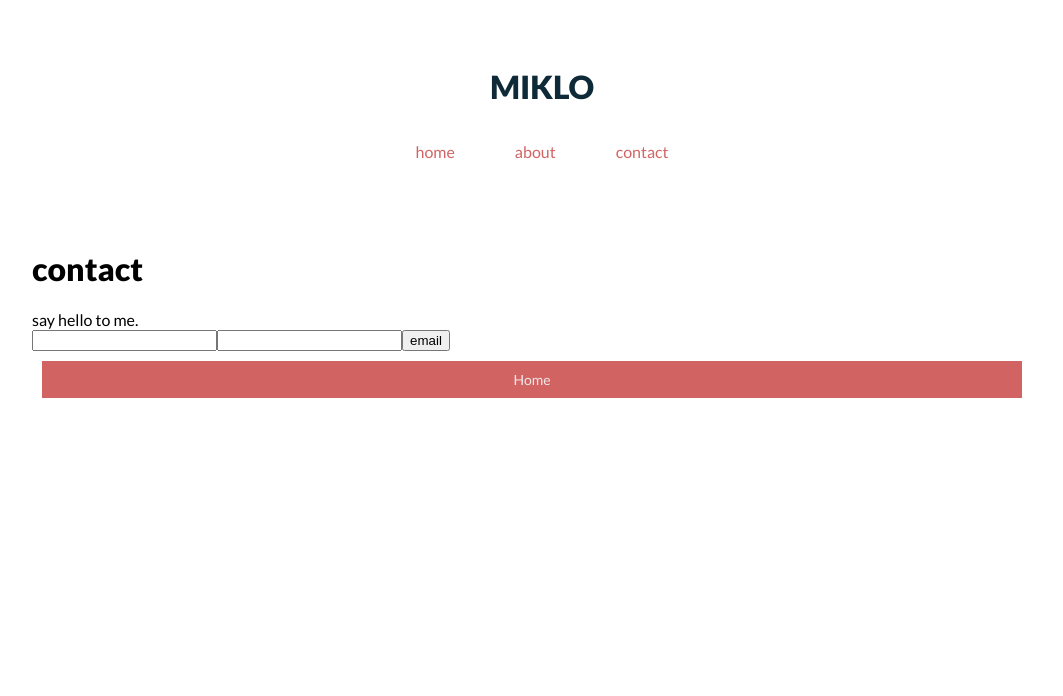
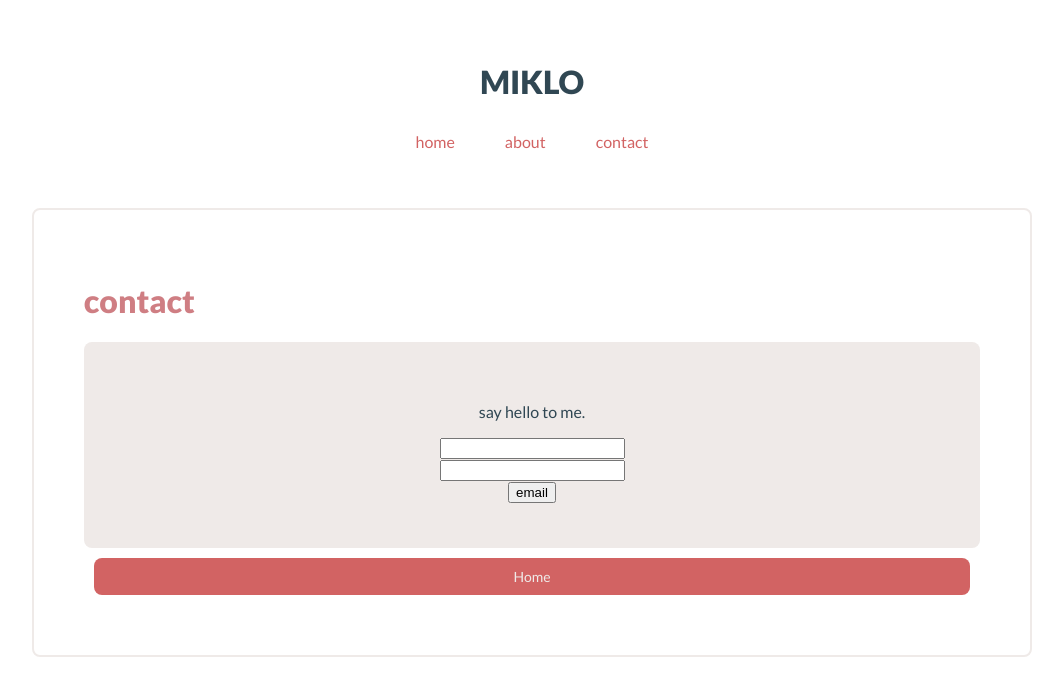
Before and after one commit to miklo88/React-Nav-Sass, a React (Create React App) app in the folder react-nav/: page /contact in a window 1280 px wide. Shown: the top 696 px of the page, without its empty margins (108-1171 px from the left). Built offline with nearby package versions, Linux system fonts and the light colour scheme.

Commit message:
basic component styling completed. skeleton is set

```diff
--- a/react-nav/src/components/about.js
+++ b/react-nav/src/components/about.js
@@ -1,5 +1,7 @@
 import React from "react";
 import { Link } from "react-router-dom";
+
+import "./about.scss";
 
 // footer
 const About = () => {
@@ -7,9 +9,10 @@ const About = () => {
     <div className='about-body'>
       <h1 className='about-title'>about</h1>
       <div className='about-container'>
-        the story about a man who is obsessed with making an impact.
+        <p>the story about a man who is obsessed with making an impact.</p>
+        {/* about-container */}
       </div>
-      {/* contact-body */}
+      {/* about-body */}
 
       {/* homepage button */}
       <Link className='back-home' to='/home'>
--- /dev/null
+++ b/react-nav/src/components/about.scss
@@ -0,0 +1,40 @@
+// // google font import
+@import url("https://fonts.googleapis.com/css?family=Lato:100,400,900&display=swap");
+
+// variable imports  //////////////////////////////////
+@import "../styles/variables.scss";
+// /* Color Theme Swatches in Hex */
+// $primary-coral: #d26363;
+// $secondary-coral: #d2a8aa;
+// $primary-blue: #0e2a38;
+// $secondary-blue: #304753;
+// $tri-coral: #cf7e83;
+// $off-white: #efeae8;
+
+// mixin imports  //////////////////////////////////
+
+// about body
+.about-body {
+  // display: flex;
+  // flex-direction: column;
+  // justify-content: center;
+  // align-items: center;
+  border: 2px solid $off-white;
+  border-radius: 8px;
+  padding: 5%;
+  // about-title h1 on page
+  .about-title {
+    justify-content: center;
+    align-items: center;
+  }
+}
+.about-container {
+  display: flex;
+  flex-direction: column;
+  justify-content: center;
+  align-items: center;
+  background-color: $off-white;
+  border-radius: 8px;
+  width: 100%;
+  padding: 5%;
+}
--- a/react-nav/src/components/contact.js
+++ b/react-nav/src/components/contact.js
@@ -1,12 +1,14 @@
 import React from "react";
 import { Link } from "react-router-dom";
+import "./contact.scss";
 
 const Contact = () => {
   return (
     <div className='contact-body'>
+      <div className='contact-container'>
         <h1 className='contact-title'>contact</h1>
-      say hello to me.
         <div className='form-container'>
+          <p className=''>say hello to me.</p>
           <form className='contact-form'>
             <label className='label-1'>
               <input className='input-1' type='text' name='first' />
@@ -24,6 +26,8 @@ const Contact = () => {
         <Link className='back-home' to='/home'>
           Home
         </Link>
+        {/* contact-container */}
+      </div>
       {/* contact-body */}
     </div>
   );
--- /dev/null
+++ b/react-nav/src/components/contact.scss
@@ -0,0 +1,57 @@
+// // google font import
+@import url("https://fonts.googleapis.com/css?family=Lato:100,400,900&display=swap");
+
+// variable imports  //////////////////////////////////
+@import "../styles/variables.scss";
+// /* Color Theme Swatches in Hex */
+// $primary-coral: #d26363;
+// $secondary-coral: #d2a8aa;
+// $primary-blue: #0e2a38;
+// $secondary-blue: #304753;
+// $tri-coral: #cf7e83;
+// $off-white: #efeae8;
+
+// mixin imports  //////////////////////////////////
+
+// contact body
+.contact-body {
+  border: 2px solid $off-white;
+  border-radius: 8px;
+}
+.contact-container {
+  padding: 5%;
+}
+.form-container {
+  display: flex;
+  flex-direction: column;
+  justify-content: center;
+  align-items: center;
+  background-color: $off-white;
+  border-radius: 8px;
+  padding: 5%;
+  .contact-form {
+    display: flex;
+    flex-direction: column;
+    justify-content: center;
+    align-items: center;
+  }
+}
+
+// .label-1 {
+
+// }
+// .input-1 {
+
+// }
+// .label-2 {
+
+// }
+// .input-2 {
+
+// }
+// .label-3 {
+
+// }
+// .input-3 {
+
+// }
--- a/react-nav/src/components/home.js
+++ b/react-nav/src/components/home.js
@@ -1,11 +1,14 @@
 import React from "react";
+import "./home.scss";
 
 // home body
 const Home = () => {
   return (
     <div className='home-body'>
       <h1 className='home-title'>welcome</h1>
-      <div className='home-container'>i'm going to put an image here.</div>
+      <div className='home-container'>
+        <p>i'm going to put an image here.</p>
+      </div>
       {/* home-body */}
     </div>
   );
--- /dev/null
+++ b/react-nav/src/components/home.scss
@@ -0,0 +1,30 @@
+// // google font import
+@import url("https://fonts.googleapis.com/css?family=Lato:100,400,900&display=swap");
+
+// variable imports  //////////////////////////////////
+@import "../styles/variables.scss";
+// /* Color Theme Swatches in Hex */
+// $primary-coral: #d26363;
+// $secondary-coral: #d2a8aa;
+// $primary-blue: #0e2a38;
+// $secondary-blue: #304753;
+// $tri-coral: #cf7e83;
+// $off-white: #efeae8;
+
+// mixin imports  //////////////////////////////////
+
+// home body
+.home-body {
+  border: 2px solid $off-white;
+  border-radius: 8px;
+  padding: 5%;
+}
+.home-container {
+  display: flex;
+  flex-direction: column;
+  justify-content: center;
+  align-items: center;
+  background-color: $off-white;
+  border-radius: 8px;
+  padding: 5%;
+}
--- a/react-nav/src/styles/styles.scss
+++ b/react-nav/src/styles/styles.scss
@@ -4,13 +4,12 @@
 // variable imports  //////////////////////////////////
 @import "variables.scss";
 
-// grid layout  //////////////////////////////////
-// * {
-//   box-sizing: border-box;
-// }
-
 // mixin imports  //////////////////////////////////
 
+// grid layout  //////////////////////////////////
+* {
+  box-sizing: border-box;
+}
 // app styling acting as body styling.
 .App {
   font-family: "Lato", sans-serif;
@@ -23,87 +22,11 @@
 }
 
 // h1's p's etc. going back through and giving them all classnames.
+h1 {
+  // color: $secondary-blue;
+  color: $tri-coral;
+  // color: $off-white;
+}
 p {
-  color: $primary-blue;
+  color: $secondary-blue;
 }
-
-// Nav  //////////////////////////////////
-// nav-main
-.nav-main {
-  display: flex;
-  flex-direction: column;
-  justify-content: center;
-  align-items: center;
-  line-height: 25px;
-  height: 200px;
-  width: 100%;
-  padding: 10px;
-}
-// navigation h1
-.nav-h1 {
-  color: $primary-blue;
-}
-
-// BUTTONS  //////////////////////////////////
-// nav btn wrapper
-.nav-btn-wrap {
-  display: flex;
-  flex-direction: row;
-  justify-content: flex-end;
-  align-items: flex-end;
-}
-
-.btn-link:link,
-.btn-link:visited {
-  font-size: 16px;
-  // border: 5px solid $secondary-coral;
-  color: $primary-coral;
-  padding: 14px 25px;
-  text-align: center;
-  text-decoration: none !important;
-  display: inline-block;
-  margin: 5px;
-}
-
-.btn-link:hover,
-.btn-link:active {
-  background-color: $primary-coral;
-  color: $off-white;
-}
-// back to home button //////////////////////////
-.back-home:link,
-.back-home:visited {
-  display: flex;
-  justify-content: center;
-  align-items: center;
-  font-size: 14px;
-  background-color: $primary-coral;
-  color: $off-white;
-  text-decoration: none !important;
-  padding: 10px 25px;
-  margin: 10px;
-}
-
-.back-home:hover,
-.back-home:active {
-  background-color: $off-white;
-  color: $primary-coral;
-}
-//   display: flex;
-//   justify-content: center;
-//   align-items: center;
-//   font-size: 12px;
-//   background-color: $primary-coral;
-//   padding: 10px 50px;
-//   margin: 10px;
-//   ///////////// back to home button text
-//   .btn-home-text {
-//     color: $off-white;
-//     cursor: pointer;
-//   }
-// }
-
-// links for the nav and back btns  //////////////////////////////////
-.link {
-  text-decoration: none !important;
-}
--- /dev/null
+++ b/react-nav/src/utils/router.scss
@@ -0,0 +1,88 @@
+// // google font import
+@import url("https://fonts.googleapis.com/css?family=Lato:100,400,900&display=swap");
+
+// variable imports  //////////////////////////////////
+@import "../styles/variables.scss";
+// /* Color Theme Swatches in Hex */
+// $primary-coral: #d26363;
+// $secondary-coral: #d2a8aa;
+// $primary-blue: #0e2a38;
+// $secondary-blue: #304753;
+// $tri-coral: #cf7e83;
+// $off-white: #efeae8;
+
+// mixin imports  //////////////////////////////////
+
+// Nav  //////////////////////////////////
+// nav-main
+.nav-main {
+  display: flex;
+  flex-direction: column;
+  justify-content: center;
+  align-items: center;
+  line-height: 25px;
+  height: 200px;
+  width: 100%;
+  padding: 10px;
+}
+// navigation h1
+.nav-h1 {
+  color: $secondary-blue;
+}
+// BUTTONS  //////////////////////////////////
+// nav btn wrapper
+.nav-btn-wrap {
+  display: flex;
+  flex-direction: row;
+  justify-content: flex-end;
+  align-items: flex-end;
+}
+
+.btn-link:link,
+.btn-link:visited {
+  border-radius: 8px;
+  font-size: 16px;
+  color: $primary-coral;
+  padding: 14px 25px;
+  text-align: center;
+  text-decoration: none !important;
+  display: inline-block;
+  // margin: 5px;
+}
+
+.btn-link:hover {
+  background-color: $primary-coral;
+  color: $off-white;
+}
+.btn-link:active {
+  background-color: $off-white;
+  color: $primary-blue;
+}
+// back to home button //////////////////////////
+.back-home:link,
+.back-home:visited {
+  display: flex;
+  justify-content: center;
+  align-items: center;
+  font-size: 14px;
+  background-color: $primary-coral;
+  border-radius: 8px;
+  color: $off-white;
+  text-decoration: none !important;
+  padding: 10px 25px;
+  margin: 10px;
+}
+// on hover
+.back-home:hover {
+  background-color: $off-white;
+  color: $primary-coral;
+}
+// on click
+.back-home:active {
+  background-color: $off-white;
+  color: $primary-blue;
+}
+// links for the nav and back btns  //////////////////////////////////
+.link {
+  text-decoration: none !important;
+}
--- a/react-nav/src/utils/routing.js
+++ b/react-nav/src/utils/routing.js
@@ -5,6 +5,8 @@ import { BrowserRouter, Route, Link, Switch } from "react-router-dom";
 import { About } from "../components/about";
 import { Contact } from "../components/contact";
 import { Home } from "../components/home";
+// styles
+import "./router.scss";
 
 const Routes = () => {
   return (
```
Also changed, not shown: react-nav/src/utils/footer.js (+4 -4 lines). Lines whose indentation alone changed are shown as unchanged.
